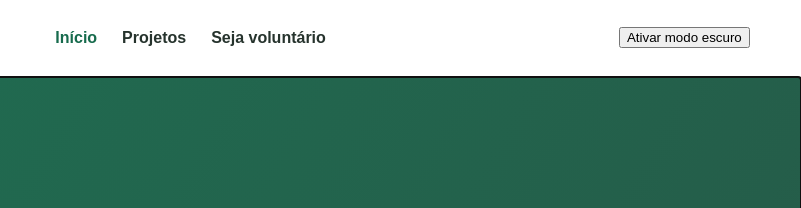
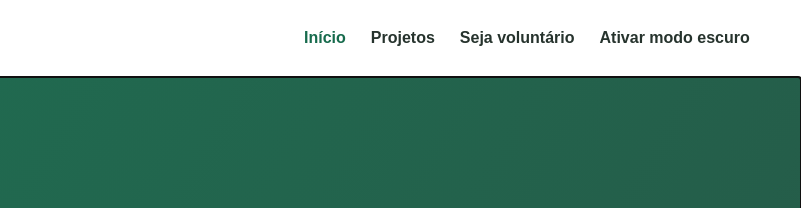
Before and after one commit to adrianolara-gif/ONG-Solidaria, a plain HTML site: page index.html in a window 1280 px wide. Shown: the top 208 px of the page, 479-1280 px from the left. Drawn offline with Linux system fonts and the light colour scheme.

Commit message:
Atualização botão controle de acessibilidade

```diff
--- a/index.html
+++ b/index.html
@@ -20,15 +20,9 @@
                     <li><a href="/" data-route>Início</a></li>
                     <li><a href="/projetos" data-route>Projetos</a></li>
                     <li><a href="/cadastro" data-route>Seja voluntário</a></li>
+                    <li><a href="#" id="controle-acessibilidade" class="controle-acessibilidade">Ativar modo escuro</a></li>
                 </ul>
             </nav>
-            <button id="controle-acessibilidade"
-                    class="controle-acessibilidade"
-                    type="button"
-                    aria-pressed="false"
-                    aria-label="Ativar modo escuro">
-                Ativar modo escuro
-            </button>
         </div>
     </header>
 
@@ -41,5 +35,6 @@
     </footer>
 
     <script type="module" src="js/app.js"></script>
+    <script type="module" src="js/acessibilidade.js"></script>
 </body>
 </html>
```
